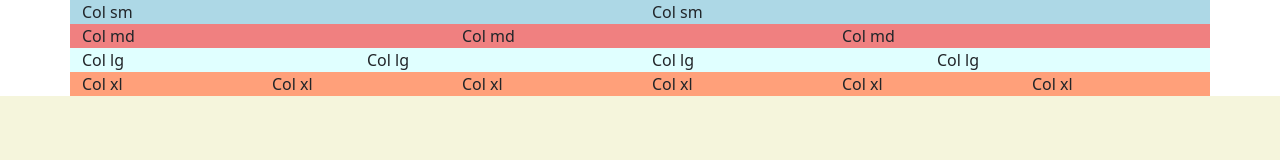
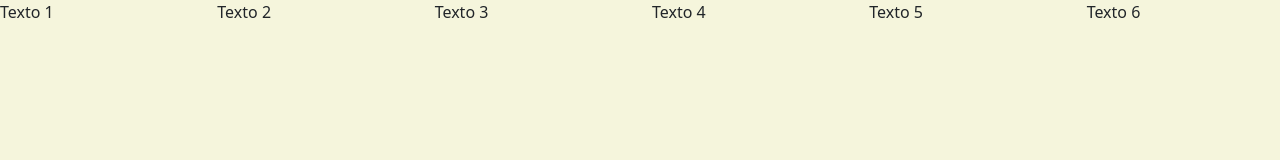
Before and after one commit to SannDag/BootcampHtmlYCss, a plain HTML site: page Clase11/index.html in a window 1280 px wide. Drawn offline with nearby package versions, Linux system fonts and the light colour scheme.

Commit message:
Ejercicio1Clase11

```diff
--- a/Clase11/index.html
+++ b/Clase11/index.html
@@ -21,35 +21,14 @@ Para viewports XL - cada fila contendrá 6 elementos -->
 </head>
 <body>
 
-    <div class="container">
-
-        <div class="row">
-            <div class="col-sm">Col sm</div>
-            <div class="col-sm">Col sm</div>
-        </div>
-
-        <div class="row">
-            <div class="col-md">Col md</div>
-            <div class="col-md">Col md</div>
-            <div class="col-md">Col md</div>
-        </div>
-
-        <div class="row">
-            <div class="col-lg">Col lg</div>
-            <div class="col-lg">Col lg</div>
-            <div class="col-lg">Col lg</div>
-            <div class="col-lg">Col lg</div>
-        </div>
-
-        <div class="row">
-            <div class="col-xl">Col xl</div>
-            <div class="col-xl">Col xl</div>
-            <div class="col-xl">Col xl</div>
-            <div class="col-xl">Col xl</div>
-            <div class="col-xl">Col xl</div>
-            <div class="col-xl">Col xl</div>
-        </div>
-    </div>
+    <div class="row">
+        <div class="col-sm-6 col-md-4 col-lg-3 col-xl-2">Texto 1</div>
+        <div class="col-sm-6 col-md-4 col-lg-3 col-xl-2">Texto 2</div>
+        <div class="col-sm-6 col-md-4 col-lg-3 col-xl-2">Texto 3</div>
+        <div class="col-sm-6 col-md-4 col-lg-3 col-xl-2">Texto 4</div>
+        <div class="col-sm-6 col-md-4 col-lg-3 col-xl-2">Texto 5</div>
+        <div class="col-sm-6 col-md-4 col-lg-3 col-xl-2">Texto 6</div>
+      </div>
 
 </body>
 
```
